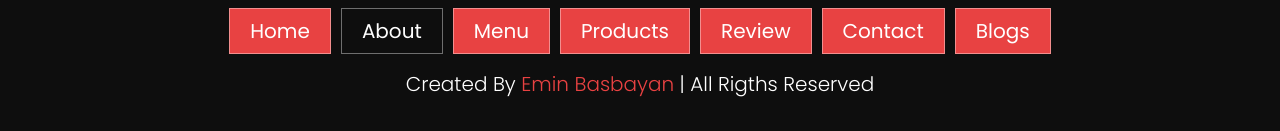
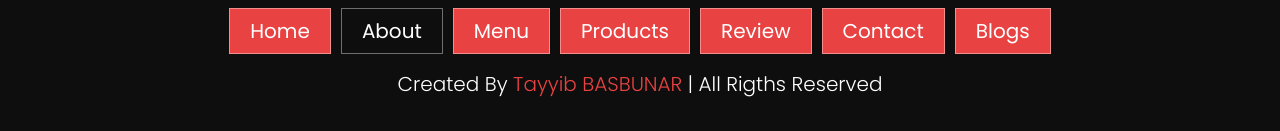
Before and after one commit to tbasdev57/burger-restaurant, a plain HTML site: page about.html in a window 1280 px wide. Shown: the part 975-1106 px from the top of the page. Drawn offline with Linux system fonts and the light colour scheme.

Commit message:
about.html

```diff
--- a/about.html
+++ b/about.html
@@ -145,7 +145,7 @@
       </div>
 
       <div class="credit">
-        created by <span>Emin Basbayan</span> | all rigths reserved
+        created by <span>Tayyib BASBUNAR </span> | all rigths reserved
       </div>
     </section>
     <!--! footer section end  -->
```
